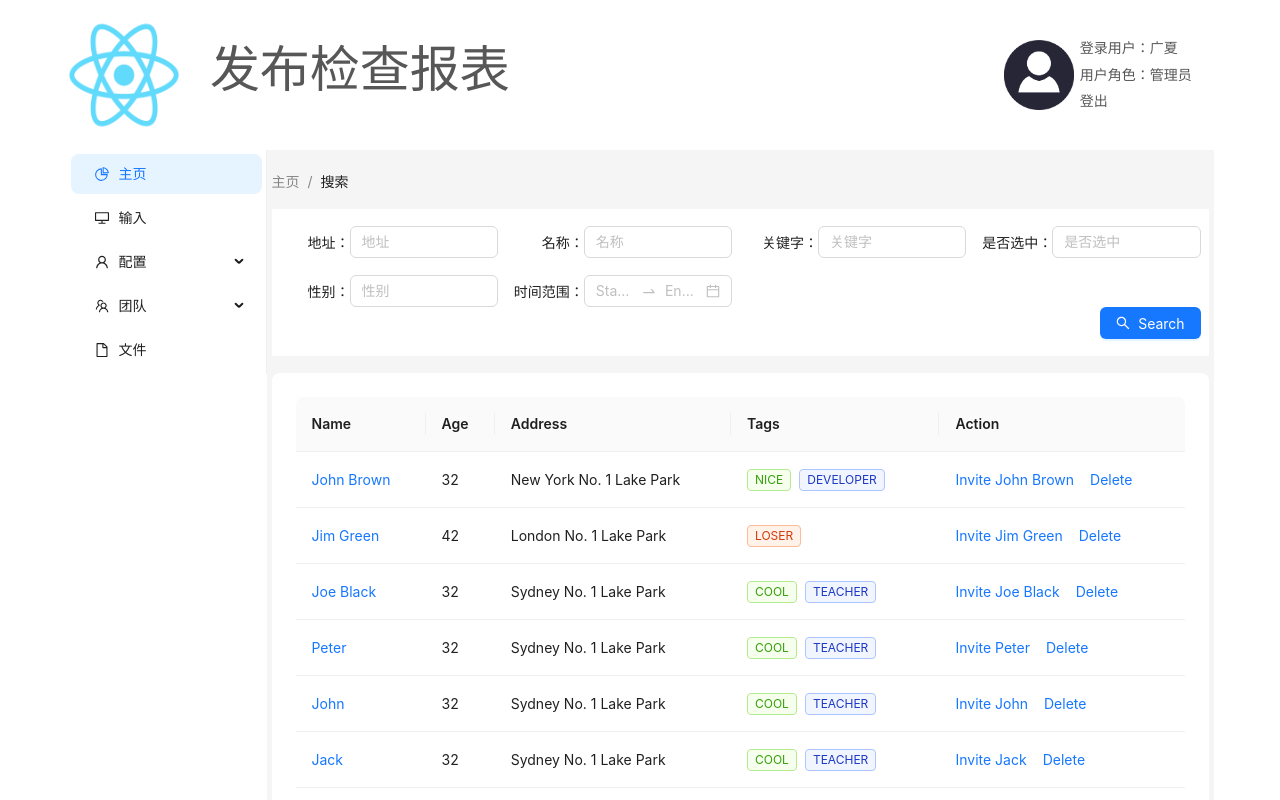
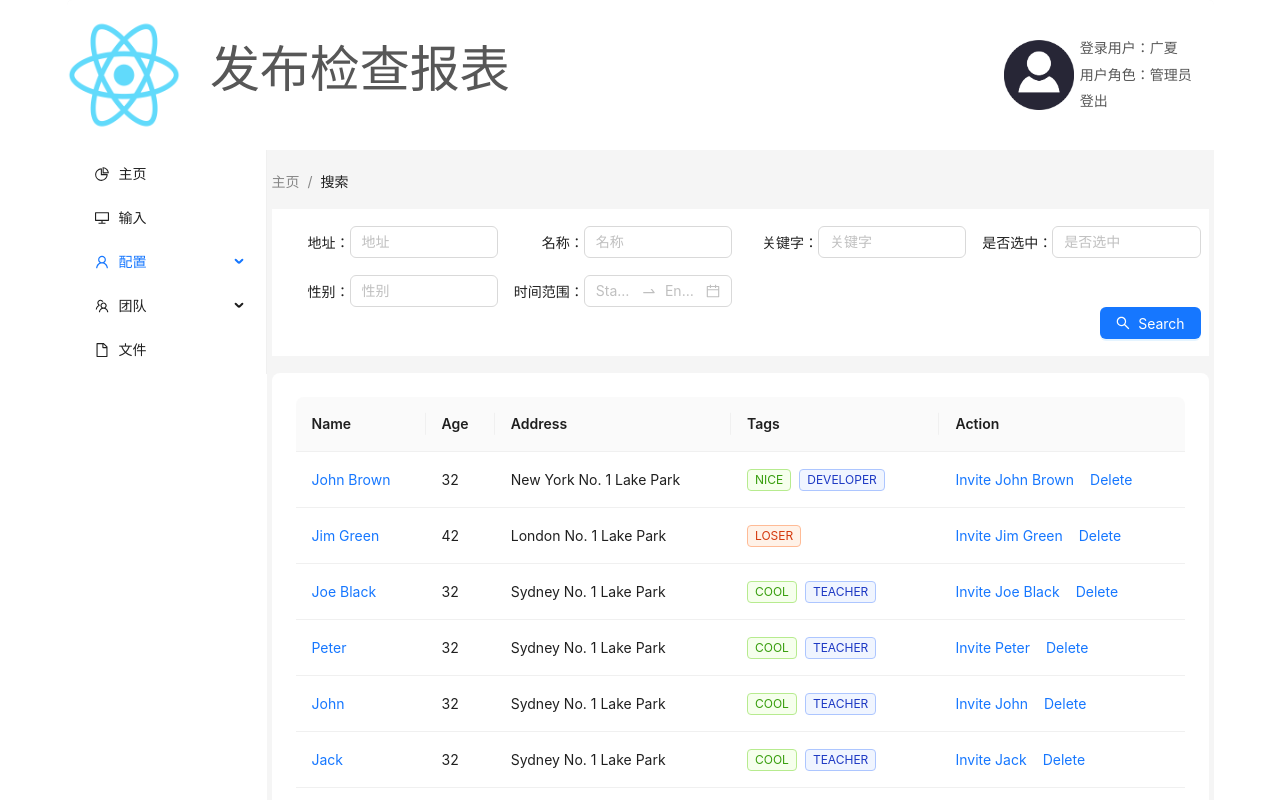
Before and after one commit to futuretask976/gx-react-admin, a React (Create React App) app: page /admin/search in a window 1280 px wide. Shown: the top 800 px of the page. Built offline with nearby package versions, Linux system fonts and the light colour scheme.

Commit message:
opt code

```diff
--- a/src/components/SiderMenu.js
+++ b/src/components/SiderMenu.js
@@ -12,7 +12,9 @@ function getItem(label, key, icon, children) {
     };
 }
 
-const SiderMenu = () => {
+const SiderMenu = (props) => {
+    console.log('siderMenu: ', props.selectedMenu);
+
     const { Sider } = Layout;
 
     let [collapsed, setCollapsed] = useState(false);
@@ -61,7 +63,7 @@ const SiderMenu = () => {
     return (
         <Sider collapsed={collapsed} onCollapse={(value) => setCollapsed(value)} style={siderStyle} width="200">
             {/* <div className="demo-logo-vertical" /> */}
-            <Menu theme="light" defaultSelectedKeys={['1']} mode="inline" items={menuItems} onClick={onMenuItemClick} />
+            <Menu theme="light" defaultSelectedKeys={props.selectedMenu} mode="inline" items={menuItems} onClick={onMenuItemClick} />
         </Sider>
     )
 };
--- a/src/pages/IndexPage.js
+++ b/src/pages/IndexPage.js
@@ -24,6 +24,7 @@ const layoutStyle = {
 };
 
 export default function IndexPage() {
+    const [selectedMenu, setSelectedMenu] = useState(['1']);
     const [breadcrumbPath, setBreadcrumbPath] = useState(['主页', '首页']);
 
     return (
@@ -31,7 +32,7 @@ export default function IndexPage() {
             <Layout style={layoutStyle}>
                 <HeaderBar />
                 <Layout style={{ borderRadius: 0, border: '0px solid red' }}>
-                    <SiderMenu />
+                    <SiderMenu selectedMenu={selectedMenu} />
                     <Layout style={{ borderRadius: 0, border: '0px solid yellow' }}>
                         <Content style={{ margin: '0px 0px', borderRadius: 0, width: '100%', border: '0px solid green', padding: 5 }}>
                             <BreadcrumbBlock breadcrumbPath={breadcrumbPath} />
--- a/src/pages/InputPage.js
+++ b/src/pages/InputPage.js
@@ -22,6 +22,7 @@ const layoutStyle = {
 };
 
 const InputPage = () => {
+    const [selectedMenu, setSelectedMenu] = useState(['2']);
     const [breadcrumbPath, setBreadcrumbPath] = useState(['主页', '输入']);
 
     return (
@@ -29,7 +30,7 @@ const InputPage = () => {
             <Layout style={layoutStyle}>
                 <HeaderBar />
                 <Layout style={{ borderRadius: 15, border: '0px solid blue' }}>
-                    <SiderMenu />
+                    <SiderMenu selectedMenu={selectedMenu} />
                     <Layout>
                         <Content style={{ margin: '5px 5px', borderRadius: 15, border: '0px solid red' }}>
                             <BreadcrumbBlock breadcrumbPath={breadcrumbPath} />
--- a/src/pages/SearchPage.js
+++ b/src/pages/SearchPage.js
@@ -21,6 +21,7 @@ const layoutStyle = {
 };
 
 const SearchPage = () => {
+    const [selectedMenu, setSelectedMenu] = useState(['3']);
     const [breadcrumbPath, setBreadcrumbPath] = useState(['主页', '搜索']);
 
     return (
@@ -28,7 +29,7 @@ const SearchPage = () => {
             <Layout style={layoutStyle}>
                 <HeaderBar />
                 <Layout style={{ borderRadius: 0, border: '0px solid blue' }}>
-                    <SiderMenu />
+                    <SiderMenu selectedMenu={selectedMenu} />
                     <Layout>
                         <Content style={{ margin: '5px 5px', borderRadius: 0, border: '0px solid red' }}>
                             <BreadcrumbBlock breadcrumbPath={breadcrumbPath} />
```
